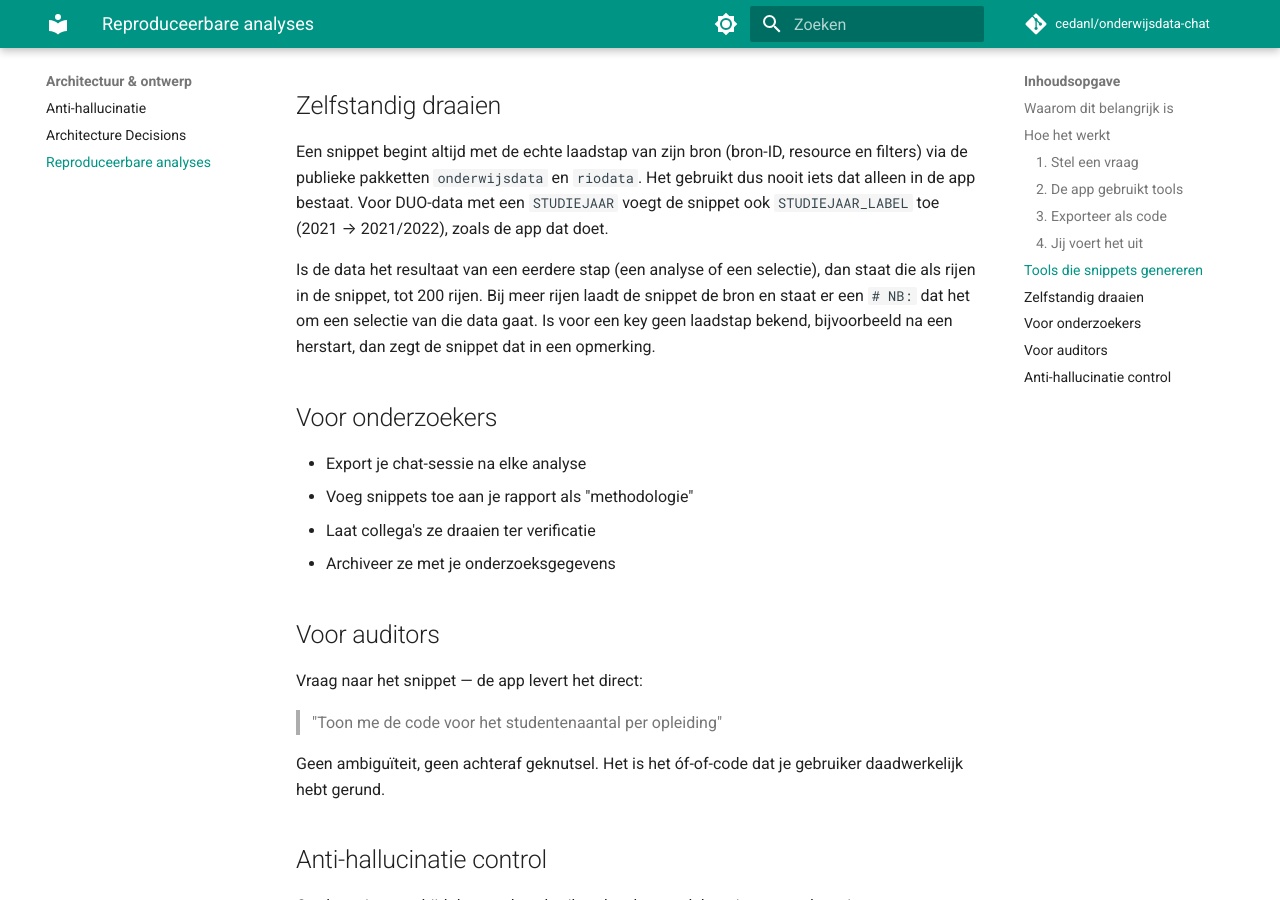
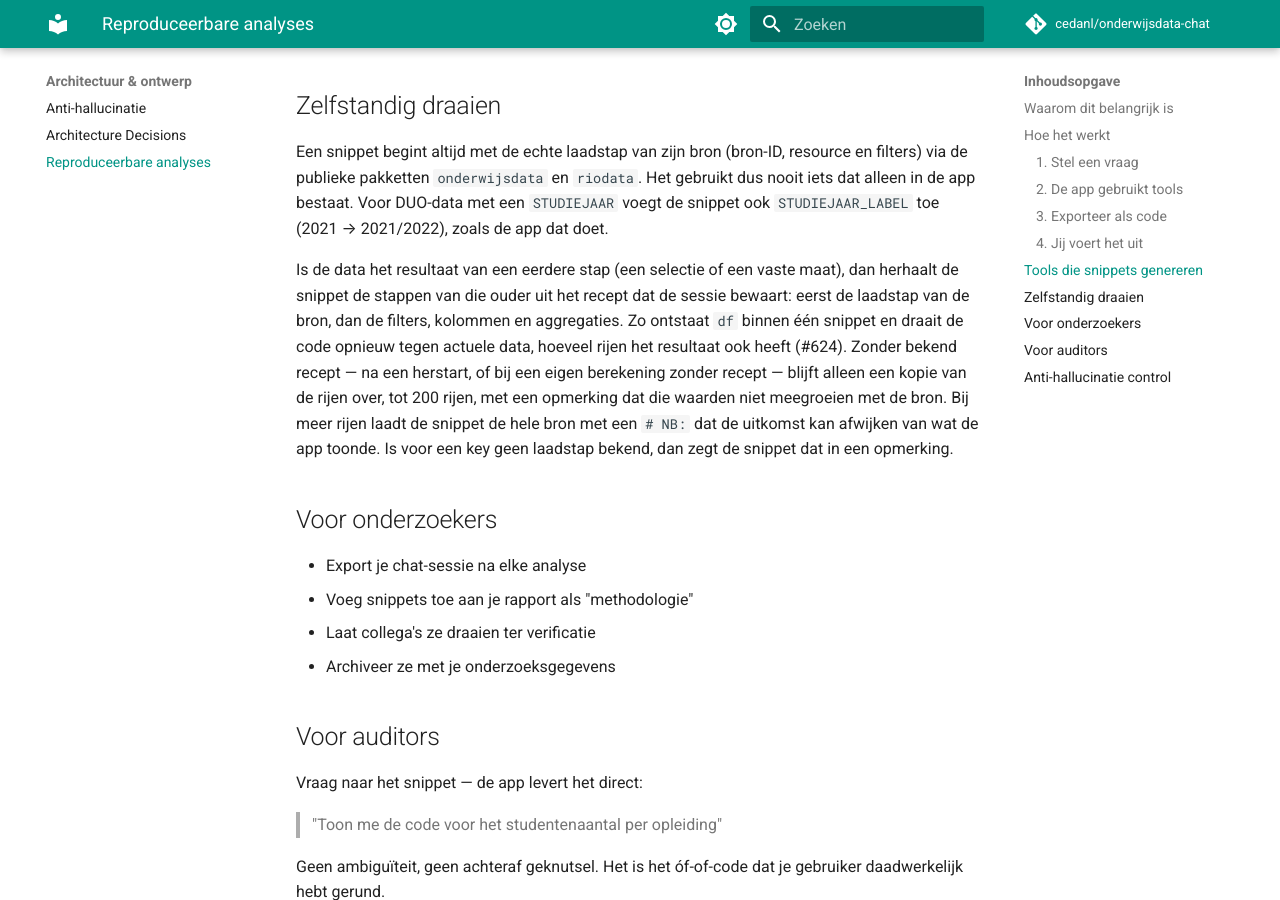
Before and after one commit to cedanl/onderwijsdata-chat, an MkDocs documentation site: the page built from docs/reproducibility.md, in a window 1280 px wide and 900 px high, scrolled down 2068 px. Built offline with MkDocs 1.6.1 and Material for MkDocs 9.7.7, drawn with Linux system fonts in a browser that asks for light colours; comment, search, counter and statistics services are not loaded.

Commit message:
docs(reproducibility): describe chain replay and the honest row copy
The section on data from an earlier step described the old behaviour — rows up to 200, a load with
an NB over that. What the app does now is replaying the chain from the session's recipe, whatever
the size, with the copy and the NB as the fallbacks when no recipe is known.

Refs #624

```diff
--- a/docs/reproducibility.md
+++ b/docs/reproducibility.md
@@ -77,7 +77,7 @@ Dit getal matcht precies wat de app rapporteerde. Geen gissing, geen "zwarte doo
 
 Een snippet begint altijd met de echte laadstap van zijn bron (bron-ID, resource en filters) via de publieke pakketten `onderwijsdata` en `riodata`. Het gebruikt dus nooit iets dat alleen in de app bestaat. Voor DUO-data met een `STUDIEJAAR` voegt de snippet ook `STUDIEJAAR_LABEL` toe (2021 → 2021/2022), zoals de app dat doet.
 
-Is de data het resultaat van een eerdere stap (een analyse of een selectie), dan staat die als rijen in de snippet, tot 200 rijen. Bij meer rijen laadt de snippet de bron en staat er een `# NB:` dat het om een selectie van die data gaat. Is voor een key geen laadstap bekend, bijvoorbeeld na een herstart, dan zegt de snippet dat in een opmerking.
+Is de data het resultaat van een eerdere stap (een selectie of een vaste maat), dan herhaalt de snippet de stappen van die ouder uit het recept dat de sessie bewaart: eerst de laadstap van de bron, dan de filters, kolommen en aggregaties. Zo ontstaat `df` binnen één snippet en draait de code opnieuw tegen actuele data, hoeveel rijen het resultaat ook heeft (#624). Zonder bekend recept — na een herstart, of bij een eigen berekening zonder recept — blijft alleen een kopie van de rijen over, tot 200 rijen, met een opmerking dat die waarden niet meegroeien met de bron. Bij meer rijen laadt de snippet de hele bron met een `# NB:` dat de uitkomst kan afwijken van wat de app toonde. Is voor een key geen laadstap bekend, dan zegt de snippet dat in een opmerking.
 
 ## Voor onderzoekers
 
```
